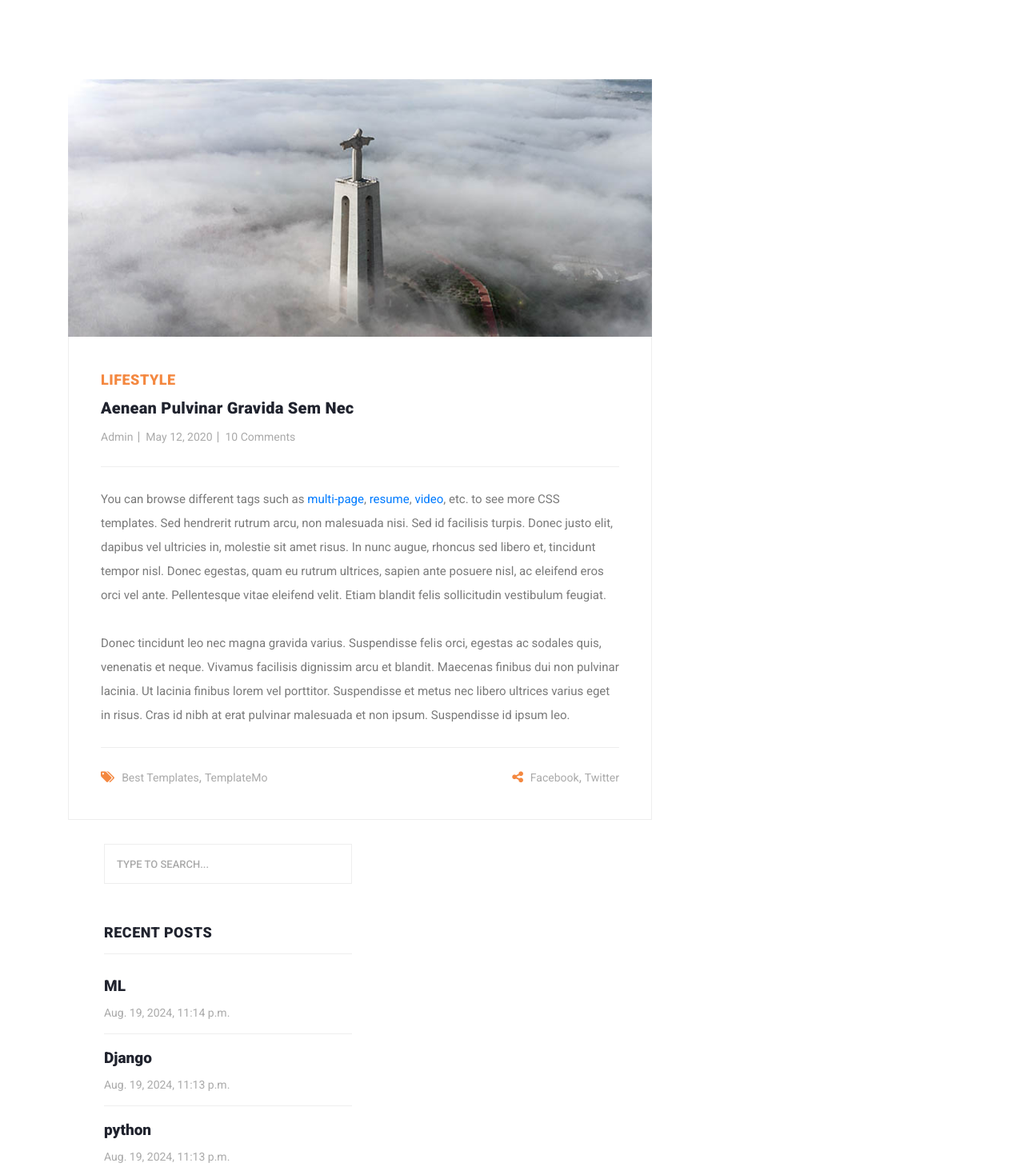
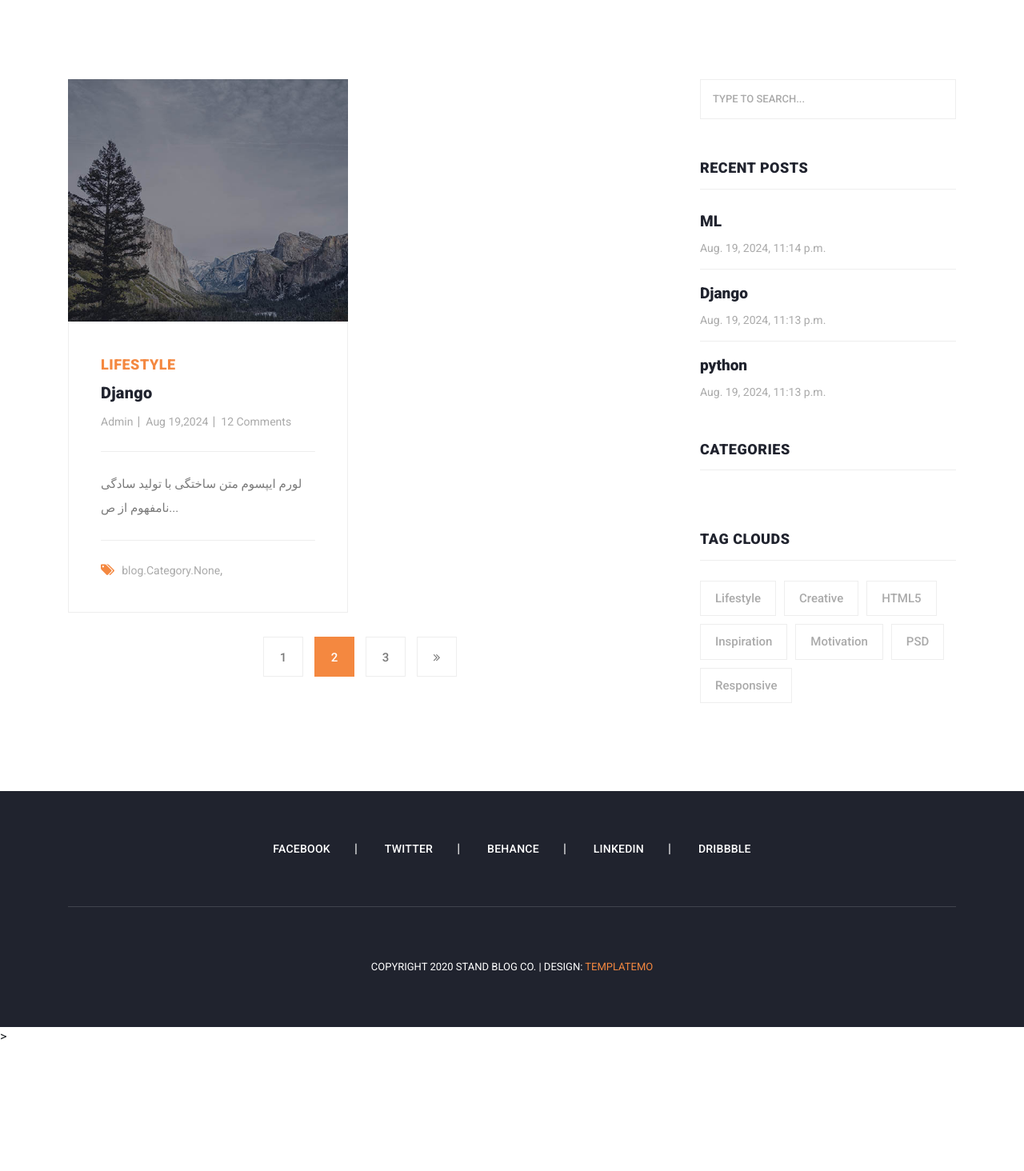
Before and after one commit to pouria-dev/Stand_Blog, a Django app: page /blog/category/2 in a window 1280 px wide. Shown: the part 681-2145 px from the top of the page at 80% size. After the commit the page ends 1981 px from the top, so only its background shows below. Run offline with Django 5.2, Linux system fonts and the light colour scheme; data comes from the database, SQL or seed files in the repository; some libraries are stand-ins or nearby versions.

Commit message:
worked on reverse relationship

```diff
--- a/blog/models.py
+++ b/blog/models.py
@@ -14,7 +14,7 @@
     title = models.CharField(max_length=20 ,help_text="It should be unique")
     text = models.TextField()
     image = models.ImageField(upload_to='article/image')
-    category = models.ForeignKey(Category , on_delete=models.CASCADE)
+    category = models.ManyToManyField(Category ,related_name='articles')
     banner = models.ImageField(upload_to='article/banner' ,help_text='best size for banner:770x340')
     status = models.BooleanField(default=False)
     slug = models.SlugField(null=True , unique=True ,blank=True,default=1)
--- a/blog/templates/blog/blog.html
+++ b/blog/templates/blog/blog.html
@@ -2,6 +2,8 @@
 {% load static %}
 
 {% block content %}
+
+
 
     <!-- Page Content -->
     <!-- Banner Starts Here -->
@@ -11,8 +13,8 @@
                 <div class="row">
                     <div class="col-lg-12">
                         <div class="text-content">
-                            <h4>Post Details</h4>
-                            <h2>Single blog post</h2>
+                            <h4>Recent Posts</h4>
+                            <h2>Our Recent Blog Entries</h2>
                         </div>
                     </div>
                 </div>
@@ -34,7 +36,7 @@
                             </div>
                             <div class="col-lg-4">
                                 <div class="main-button">
-                                    <a rel="nofollow" href="https://templatemo.com/tm-551-stand-blog" target="_parent">Download
+                                    <a href="https://templatemo.com/tm-551-stand-blog" target="_parent">Download
                                         Now!</a>
                                 </div>
                             </div>
@@ -52,52 +54,31 @@
                 <div class="col-lg-8">
                     <div class="all-blog-posts">
                         <div class="row">
-                            <div class="col-lg-12">
+
+
+                            {% for object in  objects %}
+
+                                <div class="col-lg-6">
                                     <div class="blog-post">
                                         <div class="blog-thumb">
-                                        <img src="assets/images/blog-post-02.jpg" alt="">
+                                            <img src="{{ object.image.url }}" alt="">
                                         </div>
                                         <div class="down-content">
                                             <span>Lifestyle</span>
-                                        <a href="post-details.html"><h4>Aenean pulvinar gravida sem nec</h4></a>
+                                            <a href="{{ object.get_absolute_url }}"><h4>{{ object.title }}</h4></a>
                                             <ul class="post-info">
                                                 <li><a href="#">Admin</a></li>
-                                            <li><a href="#">May 12, 2020</a></li>
-                                            <li><a href="#">10 Comments</a></li>
+                                                <li><a href="#">{{ object.created |date:"M d,Y" }}</a></li>
+                                                <li><a href="#">12 Comments</a></li>
                                             </ul>
-                                        <p>You can browse different tags such as <a rel="nofollow"
-                                                                                    href="https://templatemo.com/tag/multi-page"
-                                                                                    target="_parent">multi-page</a>, <a
-                                                rel="nofollow" href="https://templatemo.com/tag/resume"
-                                                target="_parent">resume</a>, <a rel="nofollow"
-                                                                                href="https://templatemo.com/tag/video"
-                                                                                target="_parent">video</a>, etc. to see
-                                            more CSS templates. Sed hendrerit rutrum arcu, non malesuada nisi. Sed id
-                                            facilisis turpis. Donec justo elit, dapibus vel ultricies in, molestie sit
-                                            amet risus. In nunc augue, rhoncus sed libero et, tincidunt tempor nisl.
-                                            Donec egestas, quam eu rutrum ultrices, sapien ante posuere nisl, ac
-                                            eleifend eros orci vel ante. Pellentesque vitae eleifend velit. Etiam
-                                            blandit felis sollicitudin vestibulum feugiat.
-                                            <br><br>Donec tincidunt leo nec magna gravida varius. Suspendisse felis
-                                            orci, egestas ac sodales quis, venenatis et neque. Vivamus facilisis
-                                            dignissim arcu et blandit. Maecenas finibus dui non pulvinar lacinia. Ut
-                                            lacinia finibus lorem vel porttitor. Suspendisse et metus nec libero
-                                            ultrices varius eget in risus. Cras id nibh at erat pulvinar malesuada et
-                                            non ipsum. Suspendisse id ipsum leo.</p>
+                                            <p>{{ object.text |slice:":50" }}...</p>
                                             <div class="post-options">
                                                 <div class="row">
-                                                <div class="col-6">
+                                                    <div class="col-lg-12">
                                                         <ul class="post-tags">
                                                             <li><i class="fa fa-tags"></i></li>
-                                                        <li><a href="#">Best Templates</a>,</li>
-                                                        <li><a href="#">TemplateMo</a></li>
-                                                    </ul>
-                                                </div>
-                                                <div class="col-6">
-                                                    <ul class="post-share">
-                                                        <li><i class="fa fa-share-alt"></i></li>
-                                                        <li><a href="#">Facebook</a>,</li>
-                                                        <li><a href="#"> Twitter</a></li>
+                                                            <li><a href="#">{{ object.category }}</a>,</li>
+
                                                         </ul>
                                                     </div>
                                                 </div>
@@ -105,14 +86,26 @@
                                         </div>
                                     </div>
                                 </div>
+                            {% endfor %}
+
+
+
+                            <div class="col-lg-12">
+                                <ul class="page-numbers">
+                                    <li><a href="#">1</a></li>
+                                    <li class="active"><a href="#">2</a></li>
+                                    <li><a href="#">3</a></li>
+                                    <li><a href="#"><i class="fa fa-angle-double-right"></i></a></li>
+                                </ul>
                             </div>
                         </div>
                     </div>
                 </div>
+
                 {% include 'includes/sidebar.html' %}
+
             </div>
         </div>
-
     </section>
 
 
--- a/blog/views.py
+++ b/blog/views.py
@@ -25,6 +25,6 @@
 
 def category_detail(request , pk=None):
     category = get_object_or_404(Category  , id=pk)
-    articles = category.article_set.all()
+    articles = category.articles.all()
 
     return render(request , 'blog/blog.html' , {'objects':articles})
```
Also changed, not shown: blog/templates/blog/index.html (+2 -7 lines), blog/migrations/0011_alter_article_options_remove_article_category_and_more.py (added), blog/migrations/0012_alter_article_category.py (added), db.sqlite3. Lines whose indentation alone changed are shown as unchanged.
